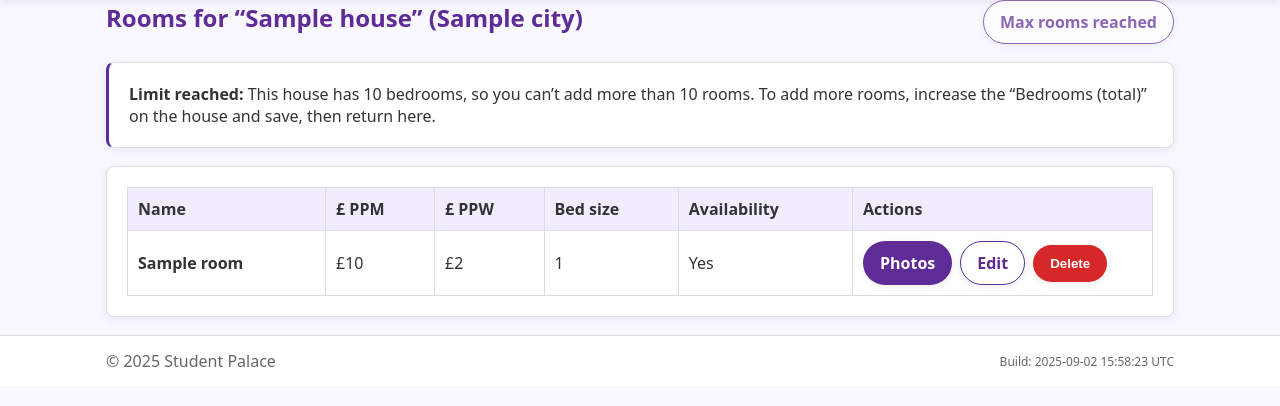
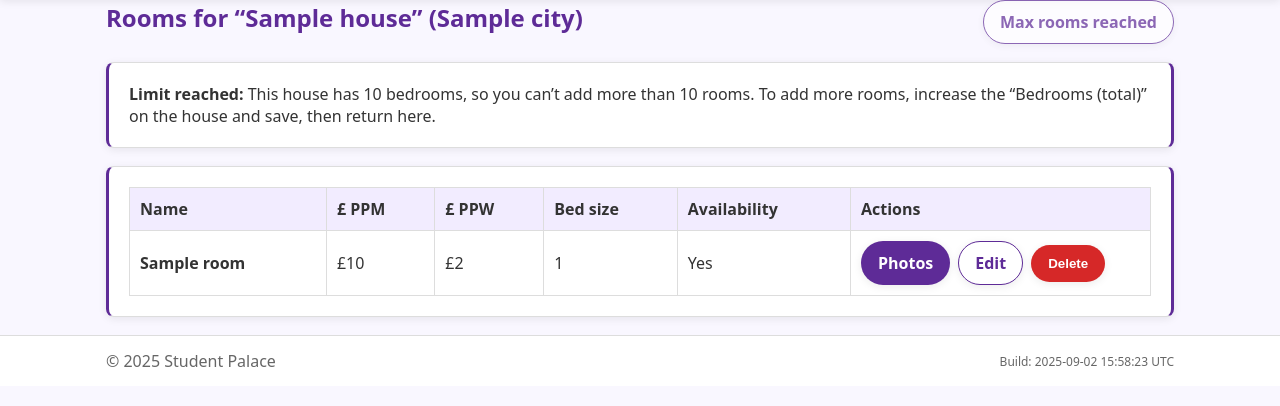
Before and after one commit to matthewnmoore/student-palace, a Flask app: template templates/rooms_list.html in a window 1280 px wide. Shown: the part 105-511 px from the top of the page. Run offline with Flask 3, Linux system fonts and the light colour scheme; the template is opened without the code that fills it: most values are stand-ins (such as "Sample title", 1, 10 or a date in 2020); parts of the project's set-up code (start-up, migrations or seed data) failed here and were passed over.

Commit message:
Update rooms_list.html

```diff
--- a/templates/rooms_list.html
+++ b/templates/rooms_list.html
@@ -13,13 +13,13 @@
   </div>
 
   {% if not can_add %}
-    <div class="card" style="border-left:6px solid var(--accent)">
+    <div class="card card--accent-lr">
       <strong>Limit reached:</strong> This house has {{ max_rooms }} bedrooms, so you can’t add more than {{ max_rooms }} rooms.
       To add more rooms, increase the “Bedrooms (total)” on the house and save, then return here.
     </div>
   {% endif %}
 
-  <div class="card">
+  <div class="card card--accent-lr">
     {% if rooms and rooms|length %}
       <table class="table">
         <thead>
```
